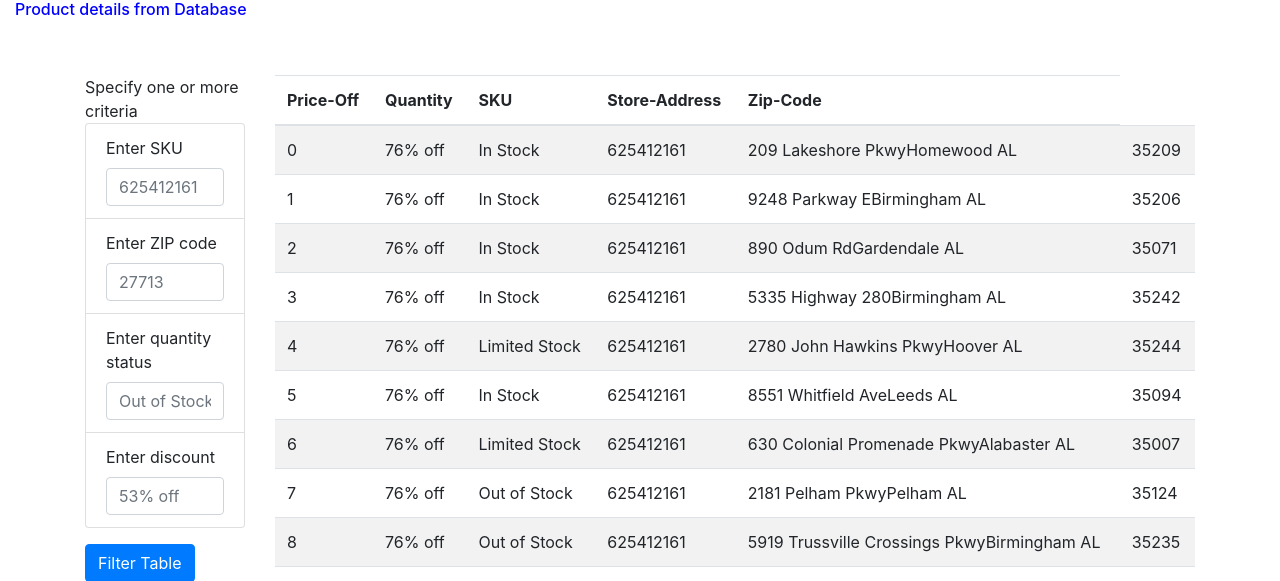
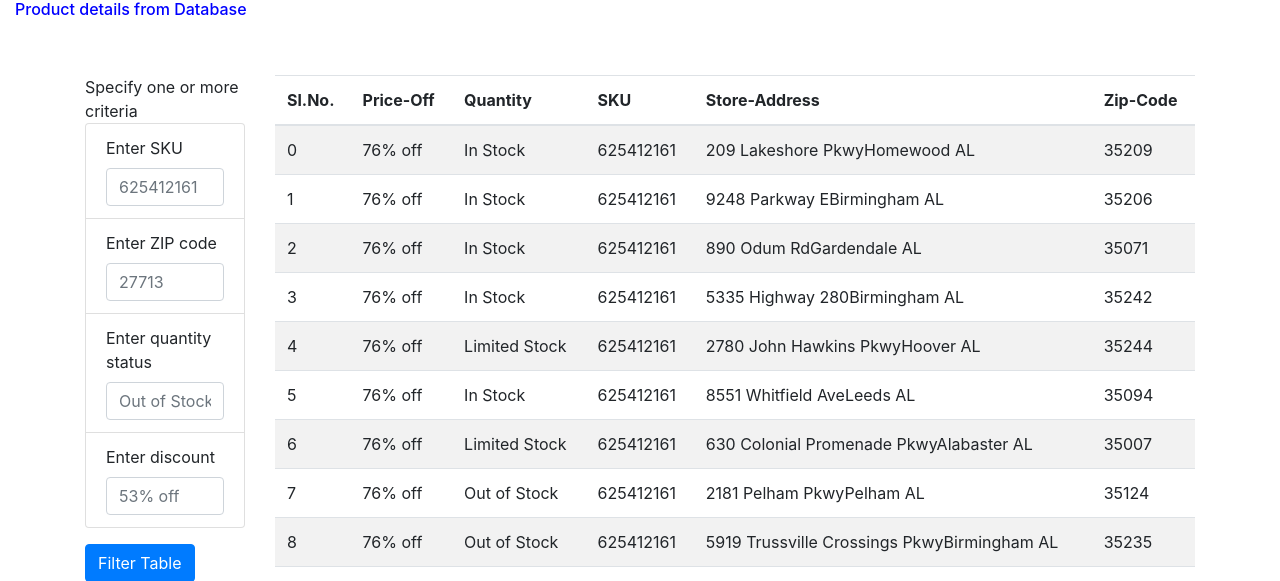
Before and after one commit to divyatv/BrickSeekEnhancer_FullStackApplication, a Flask app: template Flask_Module_for_Scraped_Data/templates/table_display.html in a window 1280 px wide. Shown: the part 96-677 px from the top of the page. Run offline with Flask 2, Linux system fonts and the light colour scheme; the template is opened without the code that fills it, so the values that code supplies are empty; some libraries are stand-ins or nearby versions.

Commit message:
latest project files

```diff
--- a/Flask_Module_for_Scraped_Data/templates/table_display.html
+++ b/Flask_Module_for_Scraped_Data/templates/table_display.html
@@ -91,7 +91,7 @@
               <thead>
 
                 <tr>
-
+                  <th class="table-head">Sl.No.</th>
                   <th class="table-head">Price-Off</th>
                   <th class="table-head">Quantity</th>
                   <th class="table-head">SKU</th>
```
